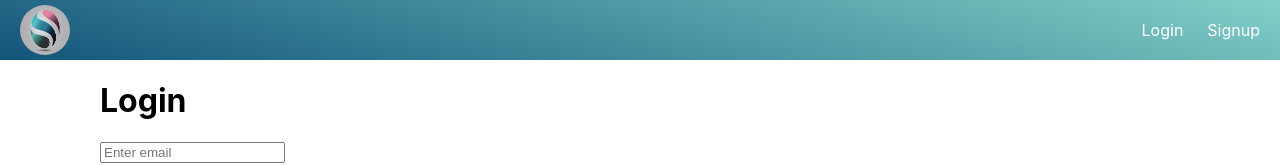
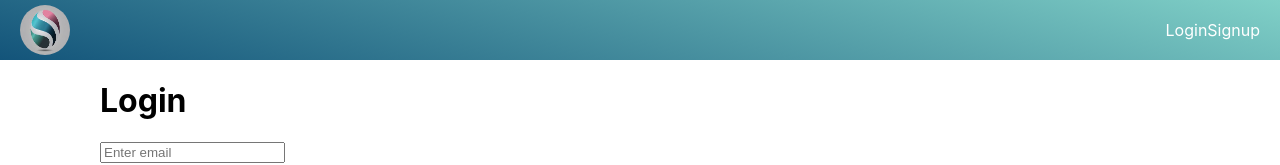
Before and after one commit to riteshsingla36/shopify, a React (Create React App) app: page /seller/login in a window 1280 px wide. Shown: the top 165 px of the page. Built offline with nearby package versions, Linux system fonts and the light colour scheme.

Commit message:
home page css updated

```diff
--- a/src/clientcomponents/cart.css
+++ b/src/clientcomponents/cart.css
@@ -1,4 +1,5 @@
 .user-cart table {
     width: 80%;
     text-align: center;
+
 }
--- a/src/sellerComponents/Navbar.jsx
+++ b/src/sellerComponents/Navbar.jsx
@@ -84,7 +84,7 @@ const Navbar = () => {
           </span>
         </span>
       ) : (
-        <span className="navbars-right">
+        <span className="navbarsc-right">
           <span onClick={() => navigate("/seller/login")}>Login</span>
           <span onClick={() => navigate("/seller/signup")}>Signup</span>
         </span>
```
